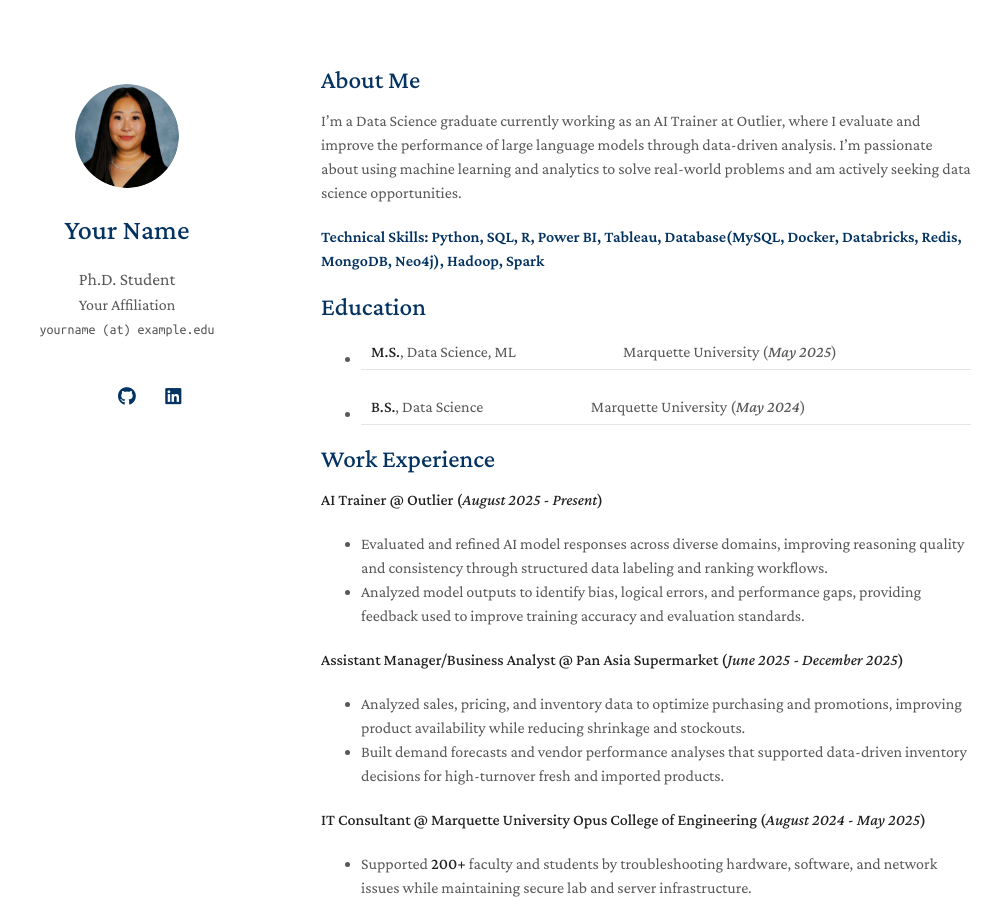
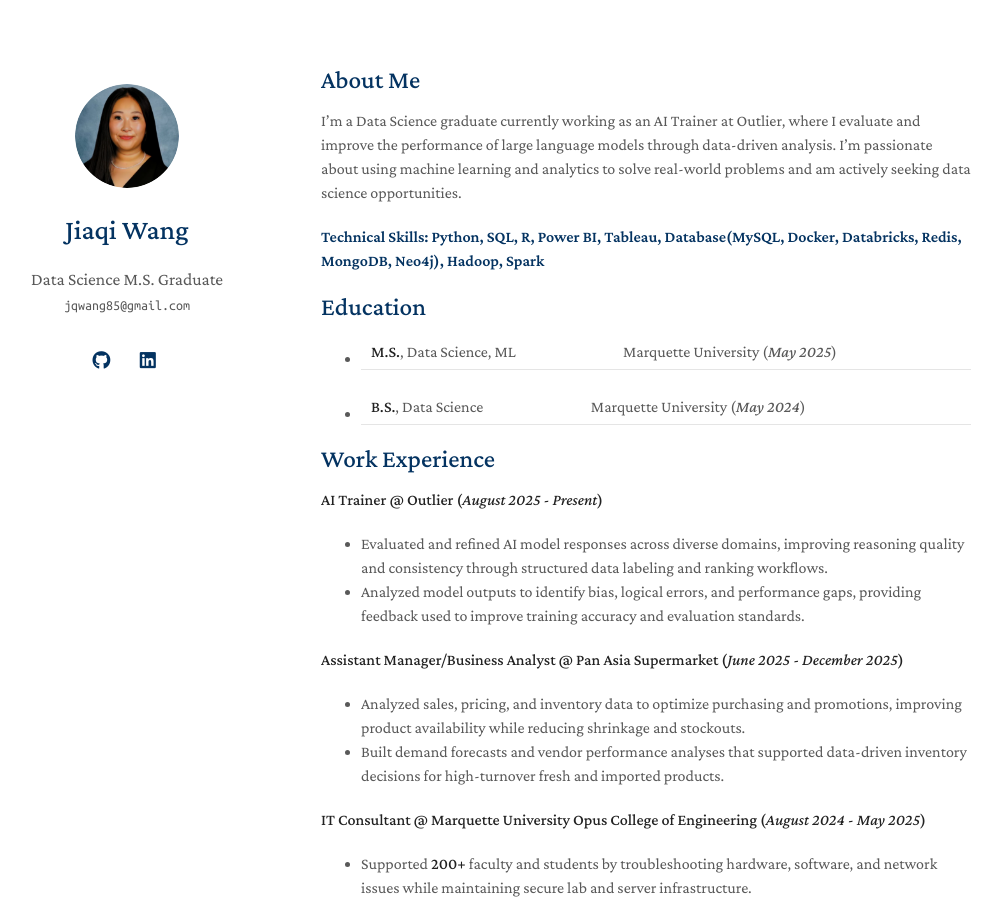
Before and after one commit to JiaqiVW/jiaqivw.github.io, a Jekyll site: the page built from index.md, in a window 1280 px wide and 900 px high. Shown: the whole window, without its empty margins (149-1151 px from the left). Built offline with Jekyll 4.4.1, drawn with Linux system fonts in a browser that asks for light colours; a style sheet for code colours, icons or effects is not loaded; our own code applies the rules of GitHub Pages for plain Markdown files.

Commit message:
Update _config.yml

```diff
--- a/_config.yml
+++ b/_config.yml
@@ -1,25 +1,20 @@
 # Basic Information
-title: Your Name
-position: Ph.D. Student
-affiliation: Your Affiliation
-email: yourname (at) example.edu
+title: Jiaqi Wang
+position: Data Science M.S. Graduate
+#affiliation: Your Affiliation
+email: jqwang85@gmail.com
 
 # Search Engine Optimization (SEO)
-# The following information is used to improve the website traffic from search engines, e.g., Google.
 keywords: minimal light
 description: The Minimal Light is a simple and elegant jekyll theme for academic personal homepage.
-canonical: https://minimal-light-theme.yliu.me/
+#canonical: https://minimal-light-theme.yliu.me/
 
 # Links
-# If you don't need one of them, you may delete the corresponding line.
-google_scholar: https://scholar.google.com/
-cv_link: assets/files/curriculum_vitae.pdf
-github_link: https://github.com/
-linkedin: https://www.linkedin.com/
-twitter: https://twitter.com/
+#cv_link: assets/files/Resume - Wang.pdf
+github_link: https://github.com/JiaqiVW/jiaqivw.github.io
+linkedin: https://www.linkedin.com/jiaqi-wang-05b71a23a/
 
 # Images (e.g., your profile picture and your website's favicon)
-# "favicon" and "favicon_dark" are used for the light and dark modes, respectively.
 avatar: ./assets/img/avatar.png
 favicon: ./assets/img/favicon.png
 favicon_dark: ./assets/img/favicon-dark.png
@@ -36,10 +31,6 @@ auto_dark_mode: true
 # You can use this option to choose between Serif or Sans Serif fonts.
 font: "Serif" # or "Sans Serif"
 
-# Google Analytics ID
-# Please remove this if you don't use Google Analytics
-google_analytics: UA-111540567-4
-
 # Use this project as a remote theme for GitHub Pages
 # See the guide here: https://docs.github.com/en/pages/setting-up-a-github-pages-site-with-jekyll/adding-a-theme-to-your-github-pages-site-using-jekyll
 remote_theme: yaoyao-liu/minimal-light
```
